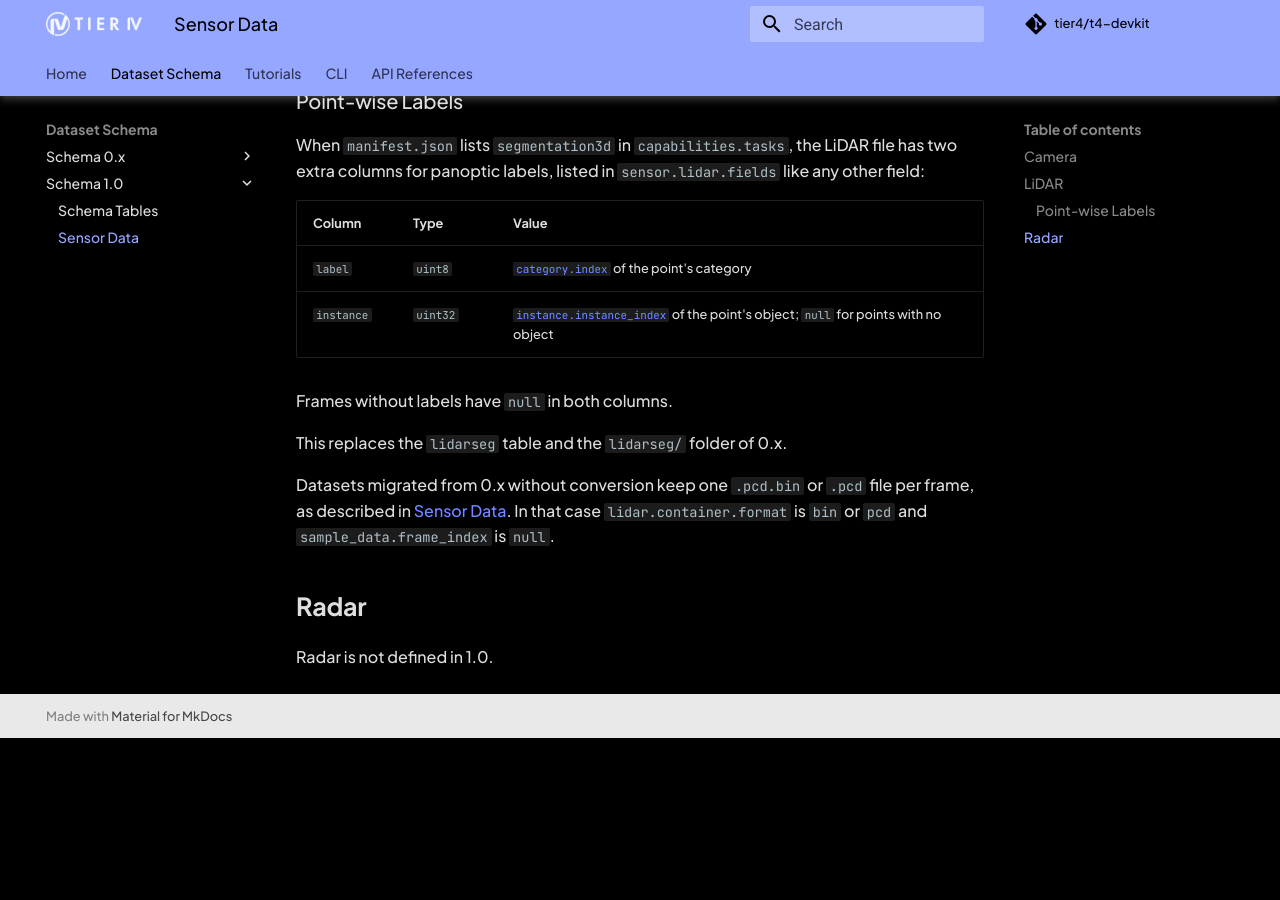
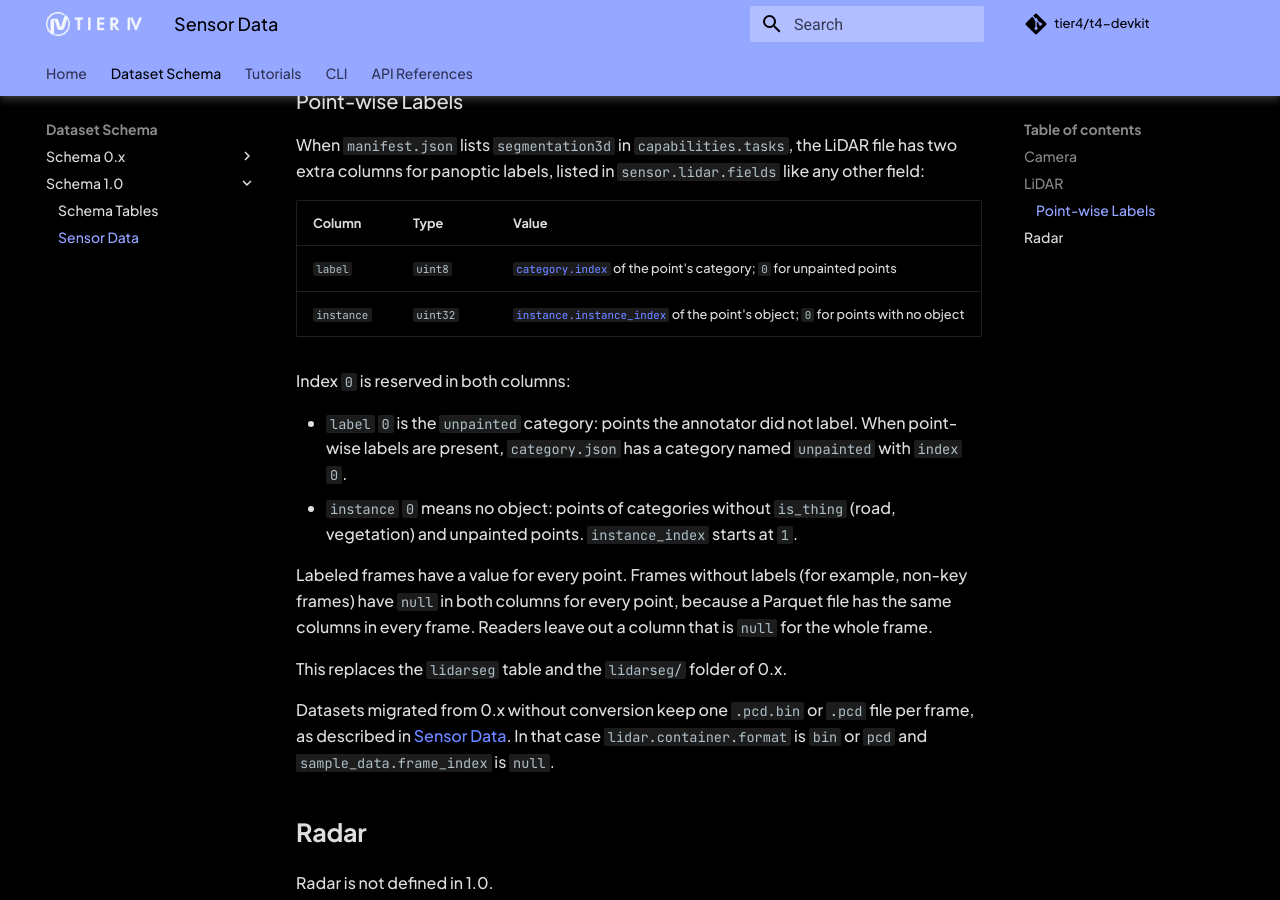
Before and after one commit to tier4/t4-devkit, an MkDocs documentation site: the page built from docs/schema/v1/data.md, in a window 1280 px wide and 900 px high, scrolled down 1335 px. Built offline with MkDocs 1.6.1 and Material for MkDocs 9.7.7, drawn with Linux system fonts in a browser that asks for light colours; comment, search, counter and statistics services are not loaded; the version menu is left out; before the commit the page ends 2073 px from its top, so only the background shows below that.

Commit message:
docs(schema): reserve 0 in point labels, null only for frames without labels

```diff
--- a/docs/schema/v1/data.md
+++ b/docs/schema/v1/data.md
@@ -45,12 +45,17 @@ data/
 
 When `manifest.json` lists `segmentation3d` in `capabilities.tasks`, the LiDAR file has two extra columns for panoptic labels, listed in `sensor.lidar.fields` like any other field:
 
-| Column     | Type     | Value                                                                                                    |
-| ---------- | -------- | -------------------------------------------------------------------------------------------------------- |
-| `label`    | `uint8`  | [`category.index`](./table.md#category) of the point's category                                          |
-| `instance` | `uint32` | [`instance.instance_index`](./table.md#instance) of the point's object; `null` for points with no object |
+| Column     | Type     | Value                                                                                                 |
+| ---------- | -------- | ----------------------------------------------------------------------------------------------------- |
+| `label`    | `uint8`  | [`category.index`](./table.md#category) of the point's category; `0` for unpainted points             |
+| `instance` | `uint32` | [`instance.instance_index`](./table.md#instance) of the point's object; `0` for points with no object |
 
-Frames without labels have `null` in both columns.
+Index `0` is reserved in both columns:
+
+- `label` `0` is the `unpainted` category: points the annotator did not label. When point-wise labels are present, `category.json` has a category named `unpainted` with `index` `0`.
+- `instance` `0` means no object: points of categories without `is_thing` (road, vegetation) and unpainted points. `instance_index` starts at `1`.
+
+Labeled frames have a value for every point. Frames without labels (for example, non-key frames) have `null` in both columns for every point, because a Parquet file has the same columns in every frame. Readers leave out a column that is `null` for the whole frame.
 
 This replaces the `lidarseg` table and the `lidarseg/` folder of 0.x.
 
```
Also changed, not shown: docs/schema/v1/table.md (+2 -2 lines).
